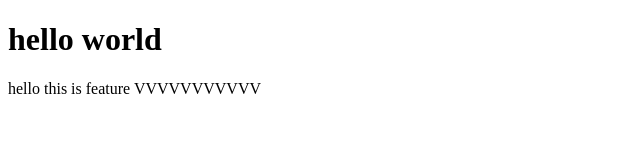
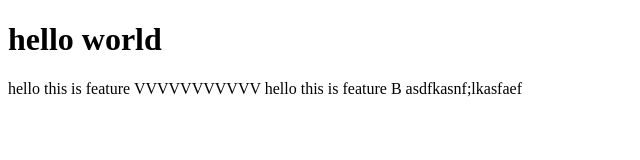
Before and after one commit to KDG7/group-project, a plain HTML site: page index.html in a window 1280 px wide. Shown: the whole page, without its empty margins (0-640 px from the left). Drawn offline with Linux system fonts and the light colour scheme.

Commit message:
second commit

```diff
--- a/index.html
+++ b/index.html
@@ -8,5 +8,6 @@
 <body>
     <h1>hello world</h1>
     hello this is feature VVVVVVVVVVV
+    hello this is feature B asdfkasnf;lkasfaef
 </body>
 </html>
```
